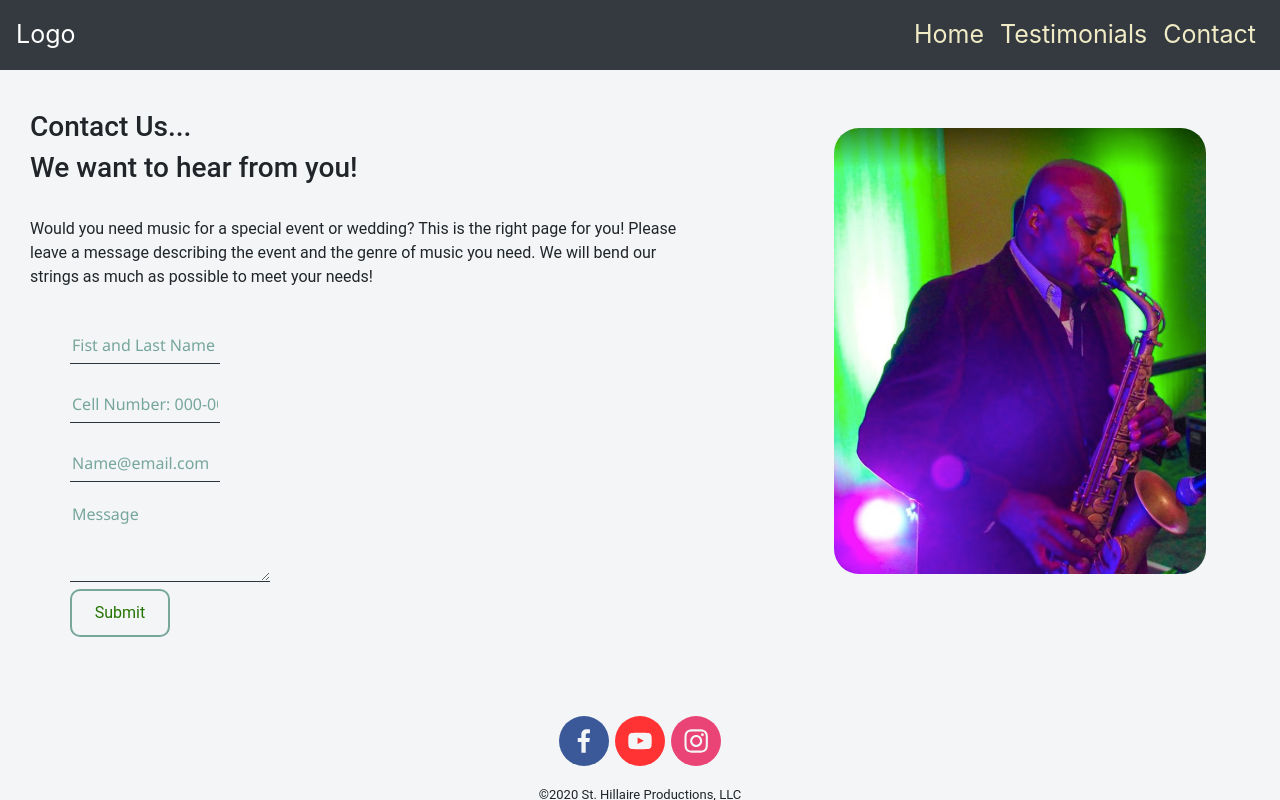
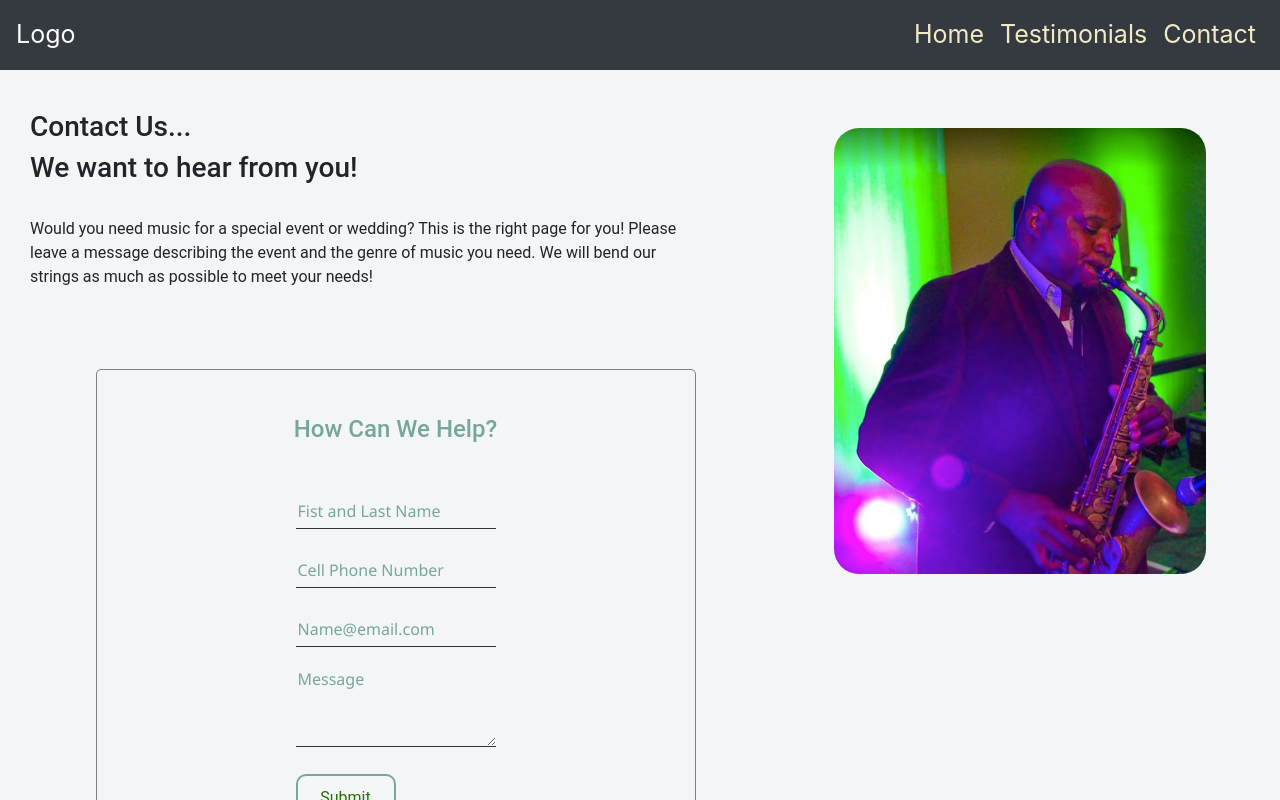
Before and after one commit to Norrismi/Dean_productions, a React (Create React App) app: page /contact in a window 1280 px wide. Shown: the top 800 px of the page. Built offline with nearby package versions, Linux system fonts and the light colour scheme; no server answers.

Commit message:
form re-design

```diff
--- a/src/Components/Contact/Contact.js
+++ b/src/Components/Contact/Contact.js
@@ -34,6 +34,7 @@ class Contact extends Component {
               and the genre of music you need. We will bend our strings as much
               as possible to meet your needs!
             </div>
+
             <span className='contactForm'>
               {!this.state.fields ? (
                   <ServerForm
--- a/src/Components/Contact/StylesContact.css
+++ b/src/Components/Contact/StylesContact.css
@@ -1,4 +1,3 @@
-
 .columns-container {
   display: flex;
   flex-direction: row;
@@ -22,26 +21,48 @@
 
 .body {
   display: flex;
-  padding: 0 80px 0 0px;
+  padding: 0 80px 80px 0px;
 }
 
-.contact-forms {
+
+.contact-form_title {
   display: flex;
-  padding: 40px 0 0 40px;
+  align-self: center;
+  margin-bottom: 50px;
+  color: #77a69b;
 }
+
+.contact-form_container {
+  display: flex;
+  justify-content: center;
+  flex-direction: column;
+  margin-left: auto;
+  margin-right: auto;
+  /* padding: 40px 40px; */
+  border: 1px solid grey;
+  border-radius: 5px;
+  width: 600px;
+  height: 500px;
+}
+
+.contact-form{
+  display: flex;
+  flex-direction: column;
+  align-self: center;
+}
+
 
 input,
 textarea {
   border: none;
   border-bottom: 1px solid #2c343e;
   background-color: #f3f5f7;
-  width: 200px;
   height: 35px;
 }
 
 input,
 textarea {
-  width: 150px;
+  width: 200px;
   transition: ease-in-out, width 0.35s ease-in-out;
 }
 
@@ -74,6 +95,7 @@ textarea {
   height: 100%;
   align-items: center;
 }
+
 .submitSuccess {
   display: flex;
   font-size: large;
@@ -90,25 +112,21 @@ textarea {
   flex: 0 0 40%;
 }
 
-span {
-  color: red;
-}
 
-button[type="submit"] {
+.contact-form_button {
+  color: #237400;
   border: 2px solid #77a69b;
   border-radius: 10px;
   padding: 10px;
   background-color: #f3f5f7;
   transition-duration: 0.4s;
   width: 100px;
+
+  margin-top: 20px;
 }
 
-button {
-  color: #237400;
-}
+.contact-form_button:hover {
 
-button:hover {
-  /* Green */
   background-color: #77a69b;
   color: white;
 }
@@ -125,9 +143,11 @@ button:hover {
   .contact-left-side {
     padding: 40px 0px 30px 0px;
   }
+
   .contact-right-side {
     display: none;
   }
+
   .header1 {
     padding-left: 25px;
   }
--- a/src/Components/Form/ServerForm.js
+++ b/src/Components/Form/ServerForm.js
@@ -76,9 +76,10 @@ class ServerForm extends Component {
 
         let { formErrors } = this.state;
         return (
-            <div>
-                <div className="contact-forms">
-                    <form id="contact-form" onSubmit={this.handleSubmit}>
+
+            <div className="contact-form_container">
+                  <h4 className="contact-form_title">How Can We Help? </h4>
+                <form className="contact-form" onSubmit={this.handleSubmit}>
                     <div className="form-name">
                         <input
                             type="text"
@@ -95,7 +96,7 @@ class ServerForm extends Component {
                             name="phone"
                             value={this.state.phone}
                             onChange={this.handleChange}
-                                placeholder="Cell Number: 000-000-0000 "
+                            placeholder="Cell Phone Number"
                         />
                     </div>
                     {formErrors.phone ? <span>{formErrors.phone}</span> : null}
@@ -122,10 +123,13 @@ class ServerForm extends Component {
                             required
                         ></textarea>
                     </div>
-                        <button type="submit">Submit</button>
+
+
+                        <button className="contact-form_button" type="submit">Submit</button>
+
                 </form>
             </div>
-            </div>
+
         );
     }
 }
```
Lines whose indentation alone changed are shown as unchanged.
